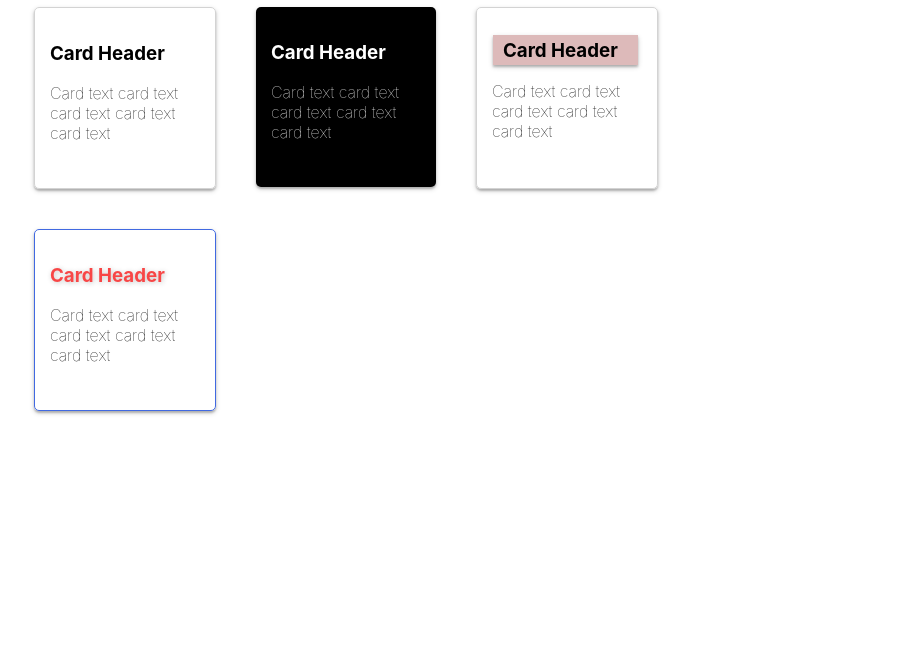
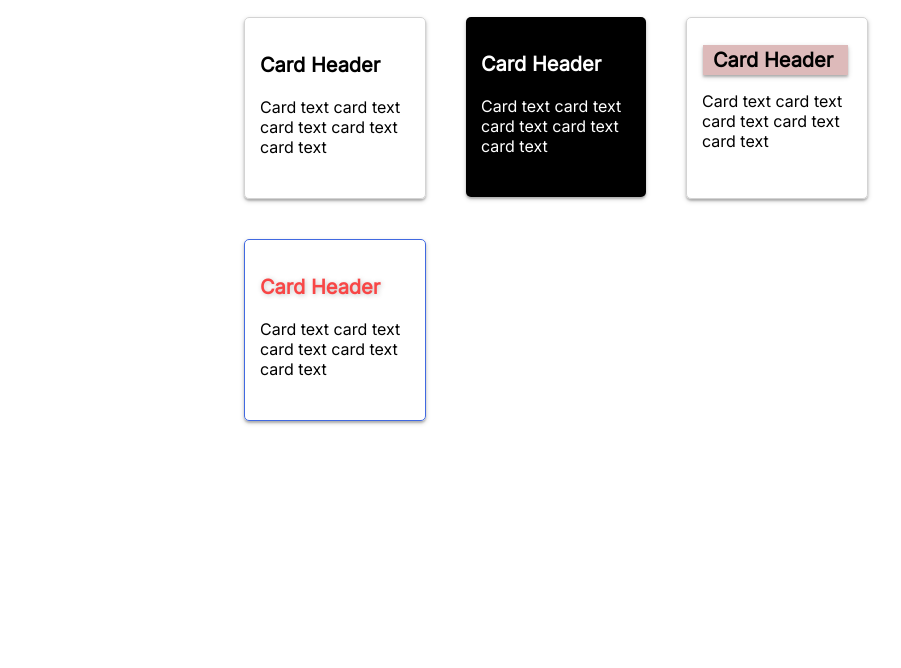
Before and after one commit to rayateapurv/labsystems, a plain HTML site: page CSS-Exercises/CSS2/index.html in a window 1280 px wide. Shown: the part 132-800 px from the top of the page, without its empty margins (86-987 px from the left). Drawn offline with Linux system fonts and the light colour scheme.

Commit message:
revision/clean-up

```diff
--- a/CSS-Exercises/CSS1/styles/style.css
+++ b/CSS-Exercises/CSS1/styles/style.css
@@ -1,11 +1,6 @@
-@font-face {
-  font-family: Inter;
-  src: url('https://fonts.googleapis.com/css2?family=Inter:wght@300&display=swap');
-}
-
 body {
   margin: 0;
-  font-family: 'Inter', sans-serif;
+  font-family: 'Inter';
   color: red;
 }
 
@@ -13,8 +8,13 @@ div {
   background-color: white;
 }
 
+h1 {
+  font-size: 40px;
+}
+
 h2 {
   margin: 0;
+  font-size: 25px;
   font-weight: bold;
   color: white;
 }
@@ -91,8 +91,9 @@ li a {
 }
 
 #coln {
+  display: flex;
+  justify-content: center;
   padding: 50px;
-  box-sizing: border-box;
   background-color: rgb(90, 90, 90);
 }
 
--- a/CSS-Exercises/CSS2/index.html
+++ b/CSS-Exercises/CSS2/index.html
@@ -4,10 +4,12 @@
 <head>
     <title>WEBSITE TITLE HERE</title>
     <link rel="stylesheet" type="text/css" href="./styles/style.css" media="screen" />
+    <link href="https://fonts.googleapis.com/css2?family=Inter" rel="stylesheet">
 </head>
 
 <body>
-    <div>
+    <div class="main">
+        <div class="flex">
             <h1>A lot of cards</h1>
         </div>
 
@@ -32,7 +34,7 @@
                 <p> Card text card text card text card text card text</p>
             </div>
         </div>
-
+    </div>
 </body>
 
 <script src="./scripts/main.js"></script>
--- a/CSS-Exercises/CSS2/styles/style.css
+++ b/CSS-Exercises/CSS2/styles/style.css
@@ -1,30 +1,31 @@
-@font-face {
-  font-family: Inter;
-  src: url('https://fonts.googleapis.com/css2?family=Inter:wght@300&display=swap');
-}
-
 body {
-  margin: 0;
+  margin-top: 40px;
   color: black;
-  font-family: 'Inter', sans-serif;
+  font-family: 'Inter';
   font-weight: lighter;
+  display: flex;
+  justify-content: center;
 }
 
 h1 {
+  font-size: 40px;
   color: black;
   margin: 20px;
 }
 
+h3 {
+  font-size: 20px;
+}
+
 div {
   margin-left: 100px;
-  margin-right: 100px;
-  margin-top: 40px;
 }
 
 .flex {
   display: flex;
   flex-wrap: wrap;
   width: 800px;
+  margin-left: 140px;
 }
 
 .card {
--- a/CSS-Exercises/CSS3/styles/style.css
+++ b/CSS-Exercises/CSS3/styles/style.css
@@ -1,13 +1,10 @@
-@font-face {
-  font-family: Inter;
-  src: url('https://fonts.googleapis.com/css2?family=Inter:wght@300&display=swap');
-}
-
 body {
-  margin: 0;
+  margin-top: 40px;
   color: black;
-  font-family: 'Inter', sans-serif;
+  font-family: 'Inter';
   font-weight: lighter;
+  display: flex;
+  justify-content: center;
 }
 
 h1 {
@@ -15,9 +12,12 @@ h1 {
   margin: 20px;
 }
 
+h3 {
+  font-size: 20px;
+}
+
 div {
-  margin-left: 100px;
-  margin-right: 100px;
+  margin-left: 140px;
   margin-top: 40px;
   background: white;
 }
@@ -26,6 +26,8 @@ div {
   display: flex;
   flex-wrap: wrap;
   width: 800px;
+  margin-left: 140px;
+  position: absolute;
 }
 
 .greyrec {
```
Also changed, not shown: CSS-Exercises/CSS1/index.html (+1 -0 lines), CSS-Exercises/CSS3/index.html (+1 -0 lines), 1 other file. Lines whose indentation alone changed are shown as unchanged.
